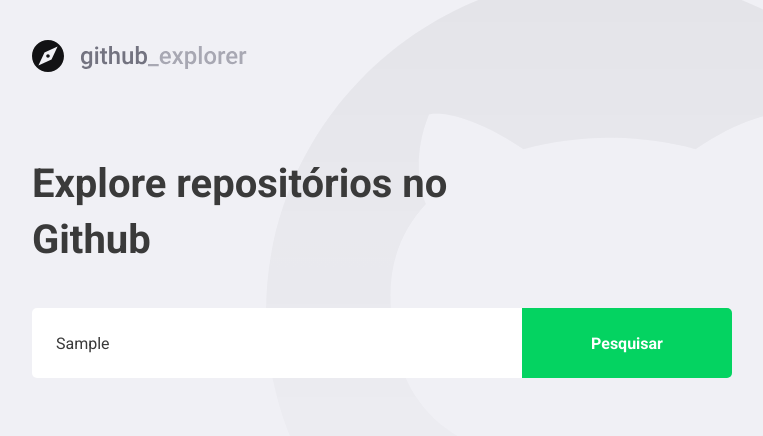
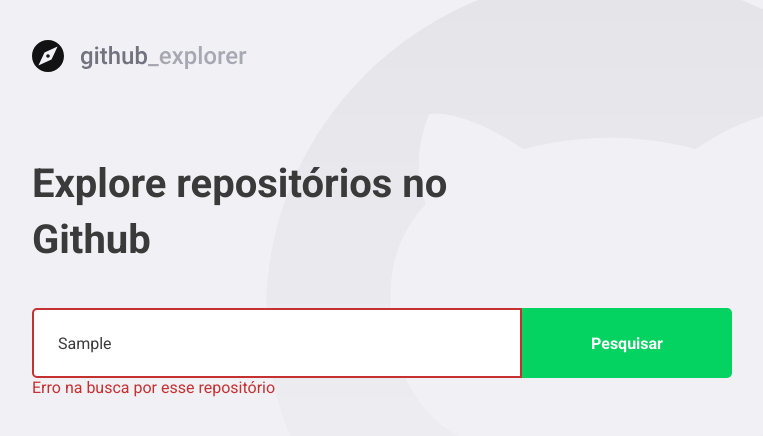
Before and after one commit to gabrielnascimentost/project-react-with-typescript, a React (Create React App) app: page / in a window 1280 px wide. Both pictures are taken after typing "Sample" into the empty fields and a click on the button "Pesquisar". Shown: the top 436 px of the page, without its empty margins (148-911 px from the left). Built offline with nearby package versions, Linux system fonts and the light colour scheme; no server answers.

Commit message:
deal errors

```diff
--- a/src/pages/Dashboard/index.tsx
+++ b/src/pages/Dashboard/index.tsx
@@ -4,7 +4,7 @@ import { FiChevronRight } from 'react-icons/fi';
 import api from '../../services/api';
 
 import logoImg from '../../assets/img/logo.svg';
-import { Title, Form, Repositories } from './styles';
+import { Title, Form, Repositories, Error } from './styles';
 
 interface Repository {
     full_name: string;
@@ -17,19 +17,29 @@ interface Repository {
 
 const Dashboard: React.FC = () => {
     const [newRepo, setNewRepo] = useState('');
+    const [inputError, setInputError] = useState('');
     const [repositories, setRepositories] = useState<Repository[]>([]);
 
     async function handleAddRepository(
         event: FormEvent<HTMLFormElement>,
     ): Promise<void> {
         event.preventDefault();
+        if (!newRepo) {
+            setInputError('Digite o autor/nome do repositório');
+            return;
+        }
 
-        const response = await api.get<Repository>(`repos/${newRepo}`);
+        try {
+            const response = await api.get<Repository>(`repos/${newRepo}`);
 
-        const repository = response.data;
+            const repository = response.data;
 
-        setRepositories([...repositories, repository]);
-        setNewRepo('');
+            setRepositories([...repositories, repository]);
+            setNewRepo('');
+            setInputError('');
+        } catch (err) {
+            setInputError('Erro na busca por esse repositório');
+        }
     }
 
     return (
@@ -37,7 +47,7 @@ const Dashboard: React.FC = () => {
             <img src={logoImg} alt="GitHub Explorer" />
             <Title>Explore repositórios no Github</Title>
 
-            <Form onSubmit={handleAddRepository}>
+            <Form hasError={!!inputError} onSubmit={handleAddRepository}>
                 <input
                     value={newRepo}
                     onChange={e => setNewRepo(e.target.value)}
@@ -45,6 +55,8 @@ const Dashboard: React.FC = () => {
                 />
                 <button type="submit">Pesquisar</button>
             </Form>
+
+            {inputError && <Error>{inputError}</Error>}
 
             <Repositories>
                 {repositories.map(repository => (
--- a/src/pages/Dashboard/styles.ts
+++ b/src/pages/Dashboard/styles.ts
@@ -1,5 +1,9 @@
-import styled from 'styled-components';
+import styled, { css } from 'styled-components';
 import { shade } from 'polished';
+
+interface FormProps {
+    hasError: boolean;
+}
 
 export const Title = styled.h1`
     font-size: 40px;
@@ -9,7 +13,7 @@ export const Title = styled.h1`
     margin-top: 80px;
 `;
 
-export const Form = styled.form`
+export const Form = styled.form<FormProps>`
     margin-top: 40px;
     max-width: 700px;
     display: flex;
@@ -21,6 +25,13 @@ export const Form = styled.form`
         border: 0;
         border-radius: 5px 0 0 5px;
         color: #3a3a3a;
+        border: 2px solid #fff;
+
+        ${props =>
+            props.hasError &&
+            css`
+                border-color: #c53030;
+            `}
 
         &::placeholder {
             color: #a8a8b3;
@@ -41,6 +52,11 @@ export const Form = styled.form`
             background: ${shade(0.2, '#04d361')};
         }
     }
+`;
+
+export const Error = styled.span`
+    display: block;
+    color: #c53030;
 `;
 
 export const Repositories = styled.div`
```
